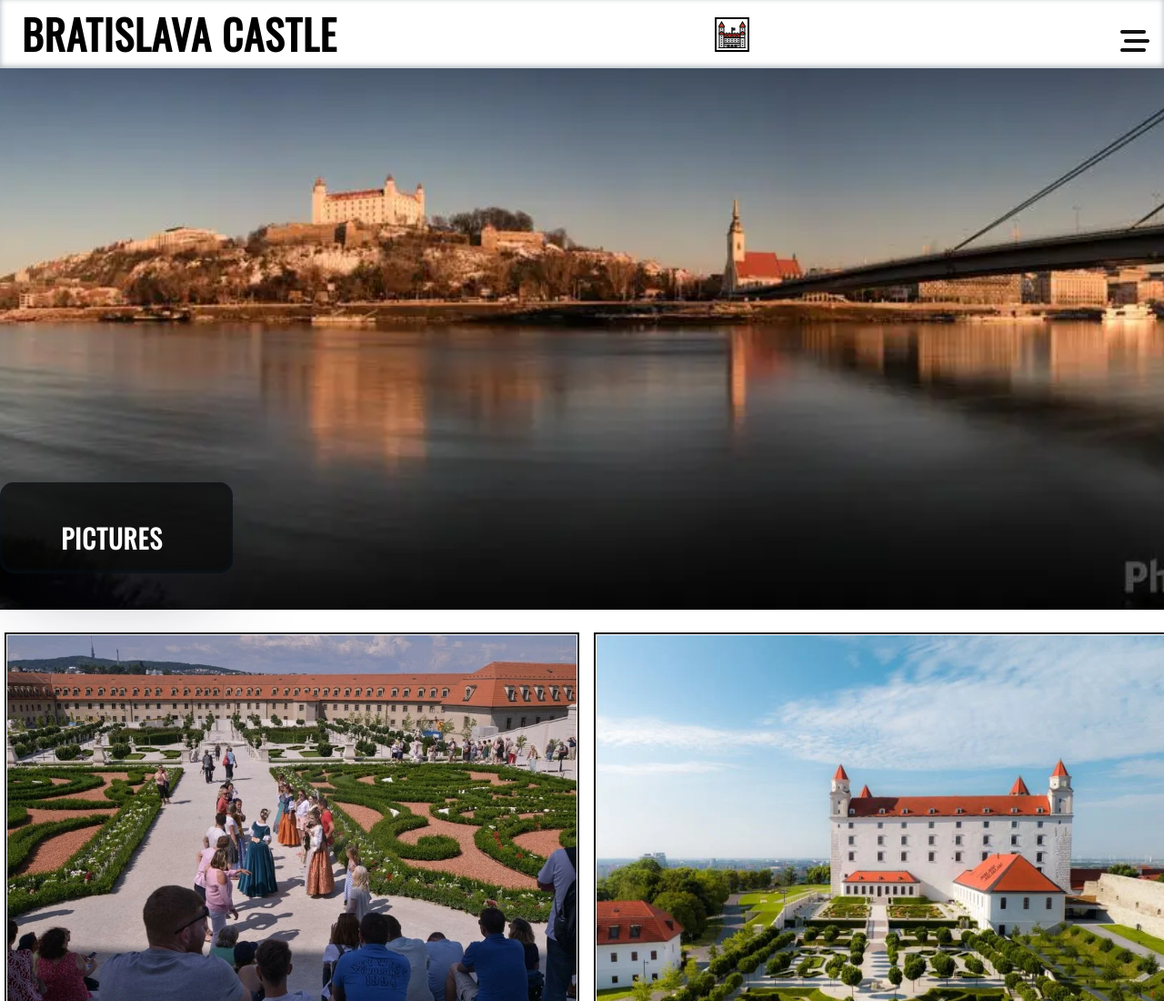
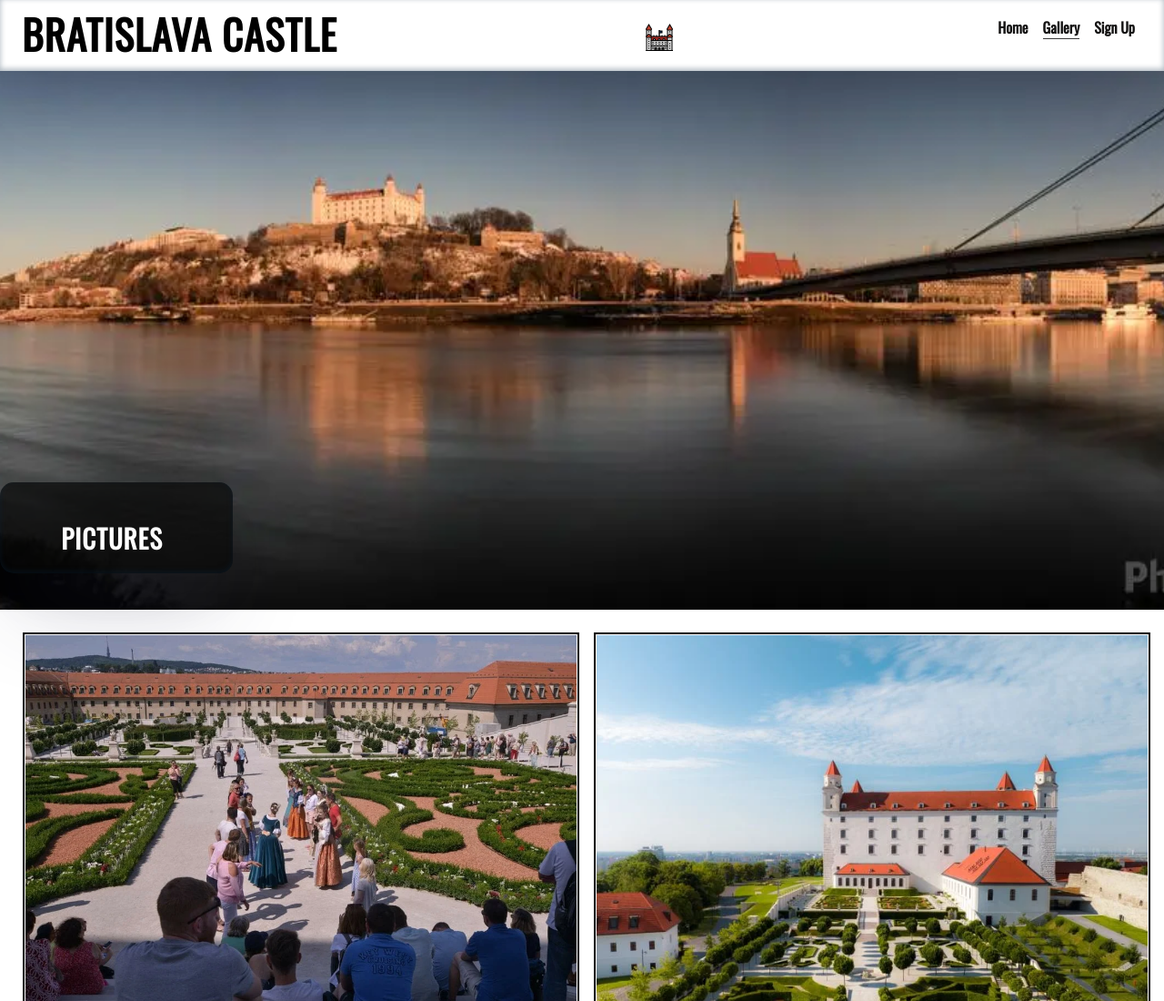
Before and after one commit to Code-Institute-Submissions/PeterSvk1-project1, a plain HTML site: page gallery.html in a window 1280 px wide. Shown: the top 1100 px of the page at 91% size. Drawn offline with nearby package versions, Linux system fonts and the light colour scheme.

Commit message:
added new css for nav

```diff
--- a/assets/css/style.css
+++ b/assets/css/style.css
@@ -270,22 +270,21 @@ footer span h2{
 
 
 /* gallery css section*/
+
+/*picture section*/
+#pictures{
+    margin: 20px;
+
+}
 #photos{
     column-count: 2;
     align-items: center;
 }
-img{
+#photos img {
+    width: 100%;
     border: 2px solid black;
     padding: 1px;
     margin: 5px;
-}
-/*picture section*/
-#pictures{
-    margin-top: 20px;
-}
-
-#photos img {
-    width: 100%;
 }
 
 #photos {
@@ -388,3 +387,28 @@ table{
     margin-right: auto;
 }
 }
+
+@media screen and (min-width: 768px) {
+
+    /* Header */
+    nav {
+        display: block;
+        position: relative;
+        top:-20px;
+        box-shadow: none;
+        width: fit-content;
+        padding-right: 1rem;
+    }
+
+    #menu {
+        display: flex;
+    }
+
+    #menu>li {
+        padding-left: 1rem;
+    }
+
+    .nav-toggle-label {
+        display: none;
+    }
+}
```
Also changed, not shown: index.html (+1 -1 lines).
